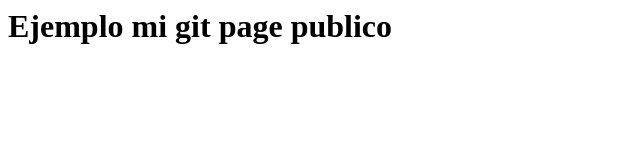
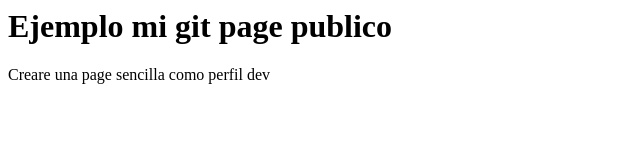
Before and after one commit to fpassantinop/fpassantinop, a plain HTML site: page index.html in a window 1280 px wide. Shown: the whole page, without its empty margins (0-640 px from the left). Drawn offline with Linux system fonts and the light colour scheme.

Commit message:
cambiando index y cambiando de rama

```diff
--- a/index.html
+++ b/index.html
@@ -1 +1,2 @@
 <h1>Ejemplo mi git page publico</h1>
+<p>Creare una page sencilla como perfil dev</p>
```
